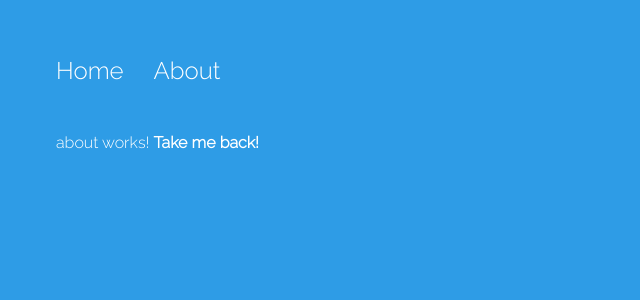
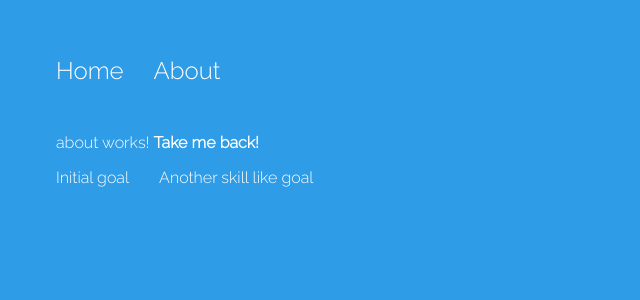
Before and after one commit to sumit131/angular-5-demo, an Angular app: page /about/48 in a window 1280 px wide. Shown: the top 300 px of the page, without its empty margins (0-640 px from the left). Built offline with nearby package versions, Linux system fonts and the light colour scheme.

Commit message:
Added service module

```diff
--- a/package.json
+++ b/package.json
@@ -22,6 +22,7 @@
     "@angular/router": "^6.0.3",
     "core-js": "^2.5.4",
     "rxjs": "^6.0.0",
+    "rxjs-compat": "^6.2.0",
     "zone.js": "^0.8.26"
   },
   "devDependencies": {
--- a/src/app/about/about.component.html
+++ b/src/app/about/about.component.html
@@ -2,3 +2,8 @@
   about works!
   <a href="" (click)="sendMeHome()"><strong>Take me back!</strong></a>
 </p>
+<ul>
+  <li *ngFor="let goal of goals">
+    {{ goal }}
+  </li>
+</ul>
--- a/src/app/about/about.component.ts
+++ b/src/app/about/about.component.ts
@@ -1,6 +1,7 @@
 import { Component, OnInit } from '@angular/core';
 import { ActivatedRoute } from '@angular/router';
 import { Router } from '@angular/router';
+import { DataService } from '../data.service';
 
 @Component({
   selector: 'app-about',
@@ -9,11 +10,14 @@ import { Router } from '@angular/router';
 })
 export class AboutComponent implements OnInit {
 
-  constructor(private route: ActivatedRoute, private router: Router) {
+  goals; any;
+
+  constructor(private route: ActivatedRoute, private router: Router, private _data: DataService) {
     this.route.params.subscribe(res => console.log(res.id))
   }
 
   ngOnInit() {
+    this._data.goal.subscribe(res => this.goals = res );
   }
 
   sendMeHome() {
--- a/src/app/app.module.ts
+++ b/src/app/app.module.ts
@@ -1,5 +1,6 @@
 import { BrowserModule } from '@angular/platform-browser';
 import { NgModule } from '@angular/core';
+import { DataService } from './data.service';
 
 import { BrowserAnimationsModule } from '@angular/platform-browser/animations';
 import { FormsModule } from '@angular/forms';
@@ -20,7 +21,7 @@ import { AboutComponent } from './about/about.component';
     FormsModule,
     BrowserAnimationsModule
   ],
-  providers: [],
+  providers: [DataService],
   bootstrap: [AppComponent]
 })
 export class AppModule { }
--- /dev/null
+++ b/src/app/data.service.ts
@@ -0,0 +1,17 @@
+import { Injectable } from '@angular/core';
+import { BehaviorSubject } from 'rxjs/BehaviorSubject';
+
+@Injectable({
+  providedIn: 'root'
+})
+export class DataService {
+
+  private goals = new BehaviorSubject<any>(['Initial goal', 'Another skill like goal'])
+  goal = this.goals.asObservable();
+
+  constructor() { }
+
+  changeGoal(goal) {
+    this.goals.next(goal);
+  }
+}
--- a/src/app/home/home.component.ts
+++ b/src/app/home/home.component.ts
@@ -1,5 +1,6 @@
 import { Component, OnInit } from '@angular/core';
 import { trigger, style, transition, animate, keyframes, query, stagger } from '@angular/animations';
+import { DataService } from '../data.service';
 
 @Component({
   selector: 'app-home',
@@ -33,21 +34,25 @@ export class HomeComponent implements OnInit {
   itemCount: number;
   btnText: string = 'Add goal';
   goalText: string = 'My first goal!';
-  goals = ['My first goal','My second goal','My third goal'];
+  goals = [];
 
-  constructor() { }
+  constructor(private _data: DataService) { }
 
   ngOnInit() {
     this.itemCount = this.goals.length;
+    this._data.goal.subscribe(res => this.goals = res );
+    this._data.changeGoal(this.goals);
   }
 
   addItem() {
     this.goals.push(this.goalText);
     this.goalText = '';
     this.itemCount = this.goals.length;
+    this._data.changeGoal(this.goals);
   }
 
   removeItem(i) {
     this.goals.splice(i, 1);
+    this._data.changeGoal(this.goals);
   }
 }
```
Also changed, not shown: 2 other files (tests, documents, lock files or other folders).
